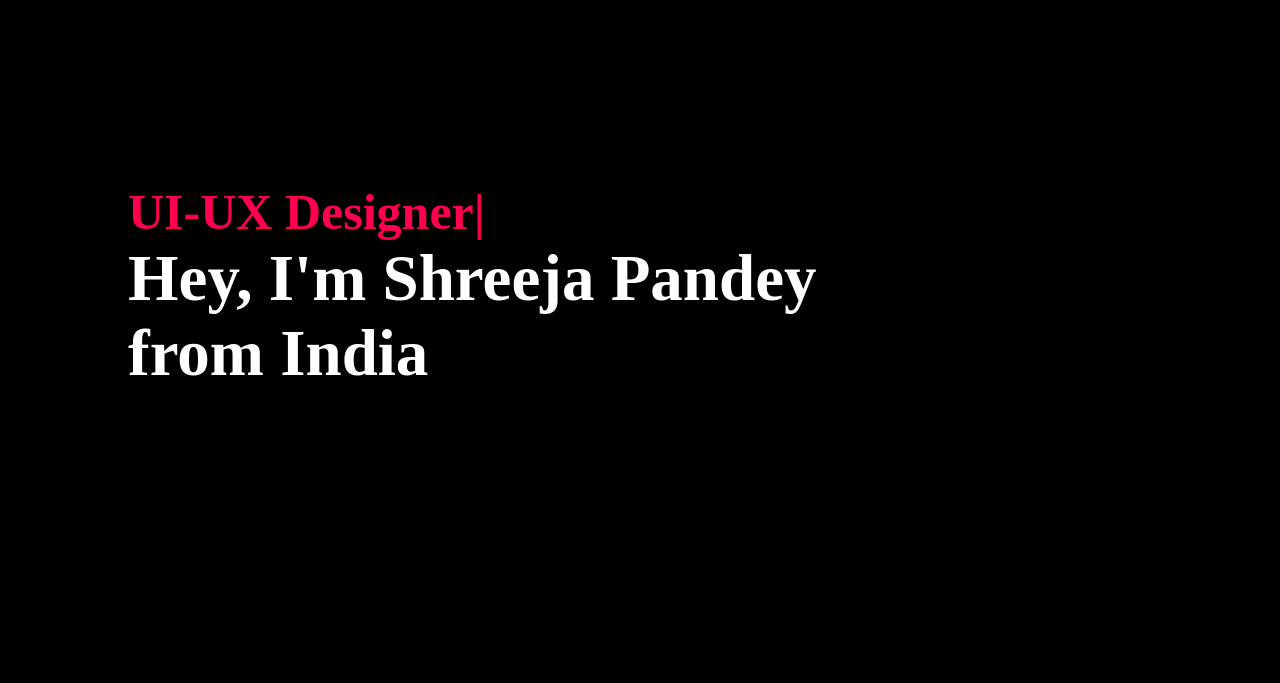
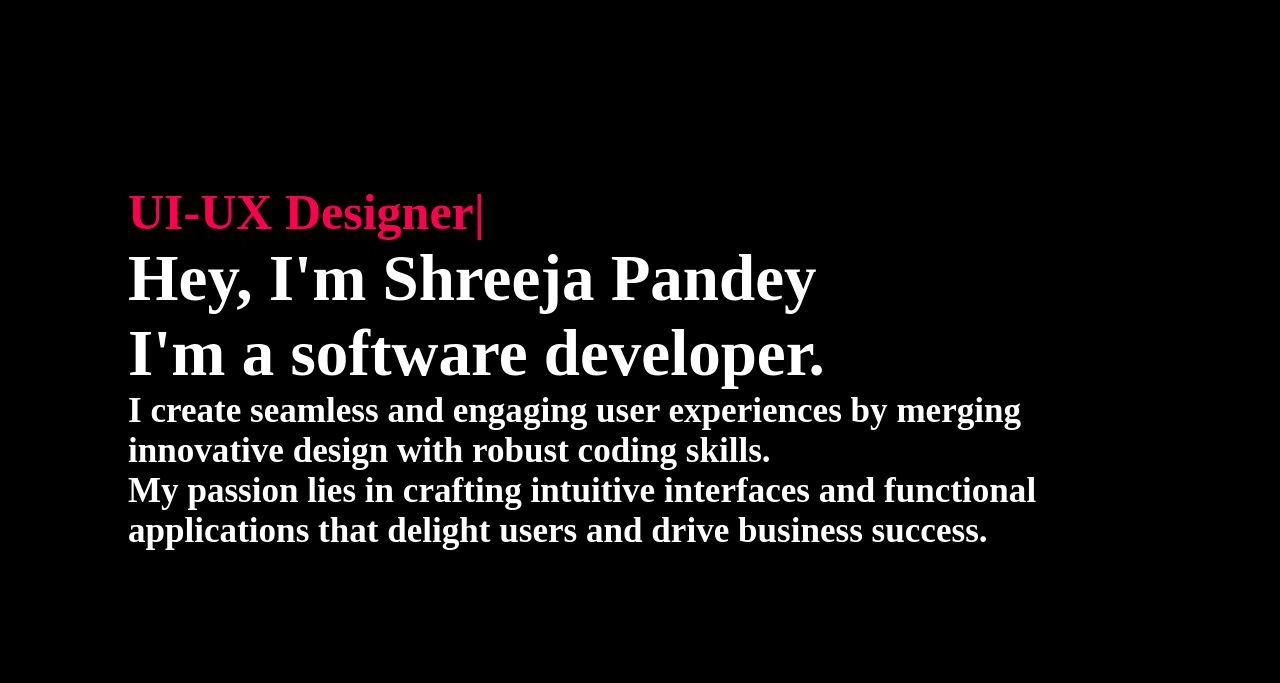
Before and after one commit to Shreejapandey/Personal-Portfolio, a plain HTML site: page index.html in a window 1280 px wide. Shown: the part 117-800 px from the top of the page. Drawn offline with nearby package versions, Linux system fonts and the light colour scheme.

Commit message:
Update index.html

```diff
--- a/index.html
+++ b/index.html
@@ -30,7 +30,8 @@
     </nav>
     <div class="note">
         <h1><span class="typing"></span></h1>
-        <h2>Hey, I'm Shreeja Pandey<br> from India</h2>
+        <h2>Hey, I'm Shreeja Pandey<br> I'm a software developer. </h2>
+        <h3>I create seamless and engaging user experiences by merging innovative design with robust coding skills.<br> My passion lies in crafting intuitive interfaces and functional applications that delight users and drive business success. </h3>
     </div>
 </div>
     </div>
```
